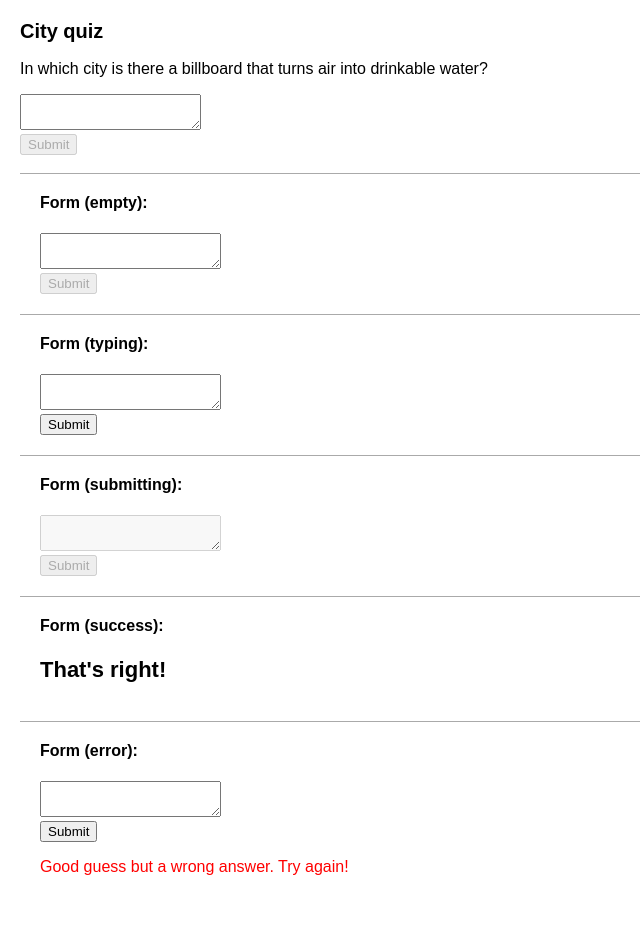
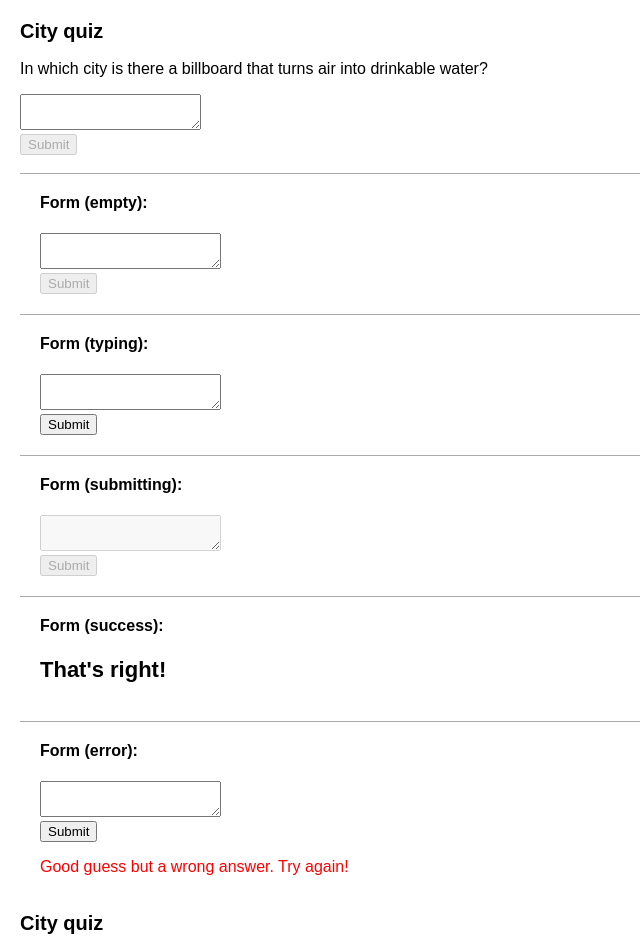
Before and after one commit to zelitosaide/react-js-course, a React (Create React App) app: page / in a window 1280 px wide. Shown: the top 952 px of the page, without its empty margins (0-640 px from the left). Built offline with nearby package versions, Linux system fonts and the light colour scheme.

Commit message:
Reacting to input with state

```diff
--- a/src/learn/learn-react/managing-state/reacting-to-input-with-state/index.js
+++ b/src/learn/learn-react/managing-state/reacting-to-input-with-state/index.js
@@ -20,6 +20,12 @@ function Form() {
   if (status === "success") {
     return <h1>That's right!</h1>;
   }
+
+  return (
+    <>
+      <h2>City quiz</h2>
+    </>
+  );
 }
 
 function DisplayingManyVisualStatesAtOnce() {
```
